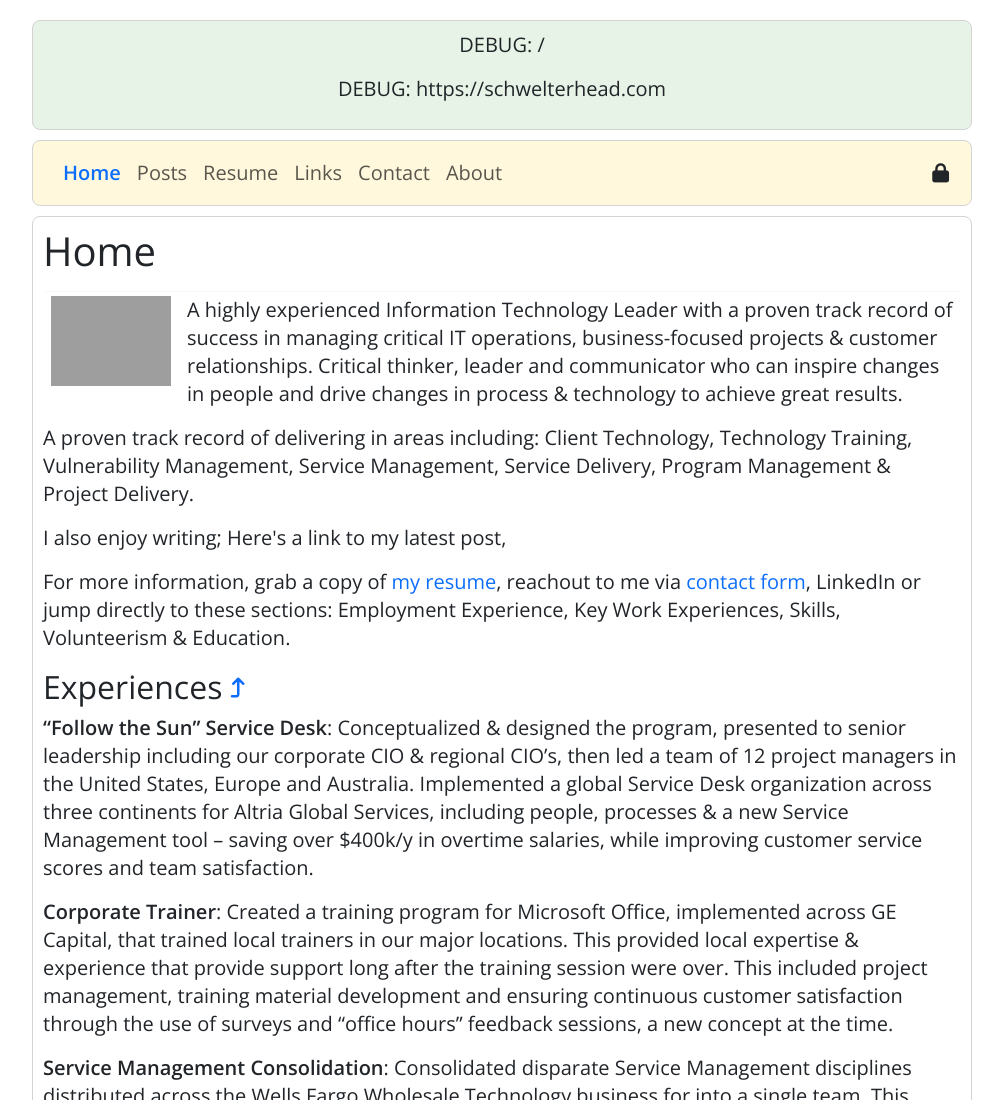
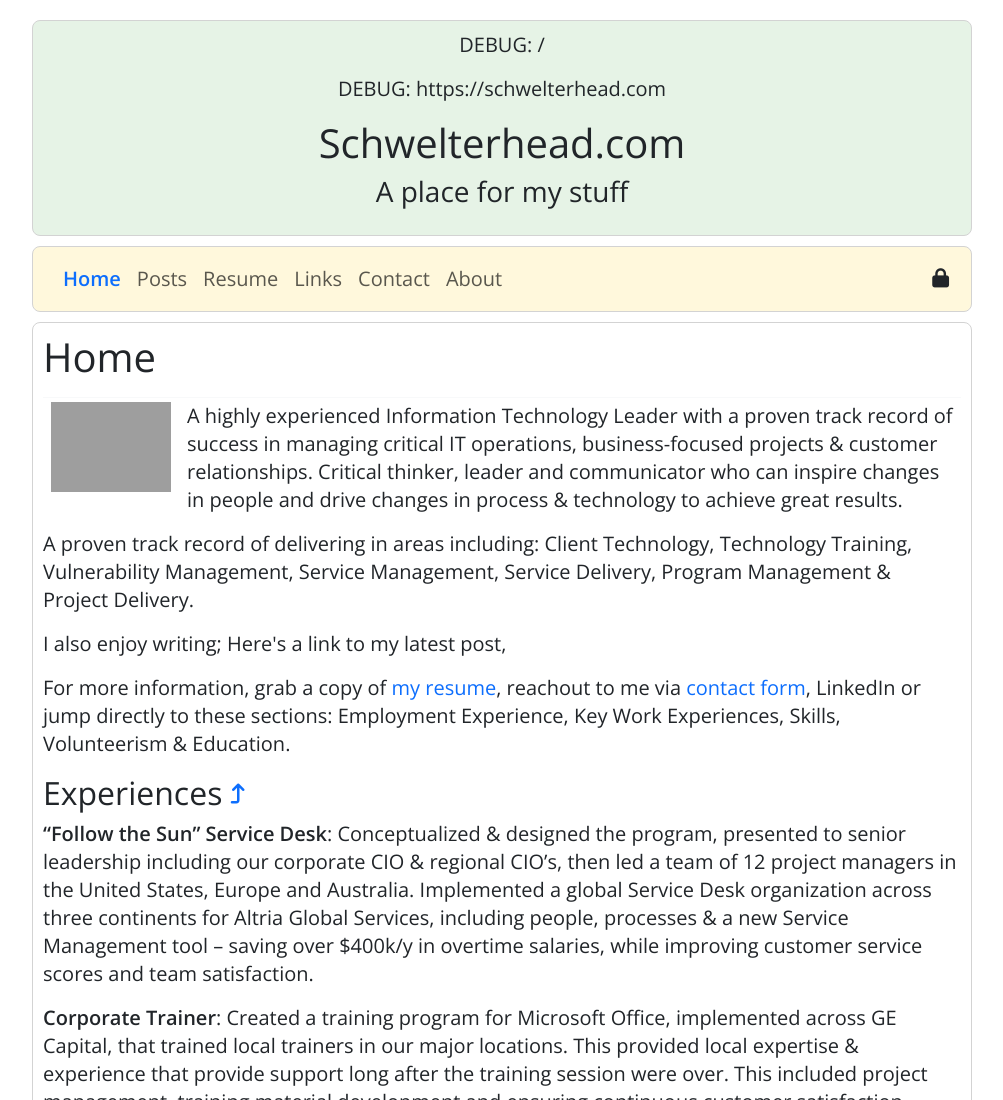
Before and after one commit to andresanz/schwelterhead.com, an Eleventy site: page _src/index.html in a window 1280 px wide. Shown: the top 1100 px of the page, without its empty margins (138-1141 px from the left). Built offline with nearby package versions, Linux system fonts and the light colour scheme; Eleventy itself is replaced by a stand-in of ours; files that its build step writes are made by us from their sources; grey boxes are pictures that could not be loaded.

Commit message:
254 header fix again

```diff
--- a/_src/_includes/header.liquid
+++ b/_src/_includes/header.liquid
@@ -6,8 +6,8 @@
 
     <p>
     {% if page.url == '/' %}
-      <h1 class="display-6">{{ siteName }}</h1>
-      <h3>{{ siteDescription }}</h3>
+      <h1 class="display-6">{{ siteinfo.siteName }}</h1>
+      <h3>{{ siteinfo.siteDescription }}</h3>
 
     {% else %}
       <h1 class="display-6">Welcome</h1>
```
